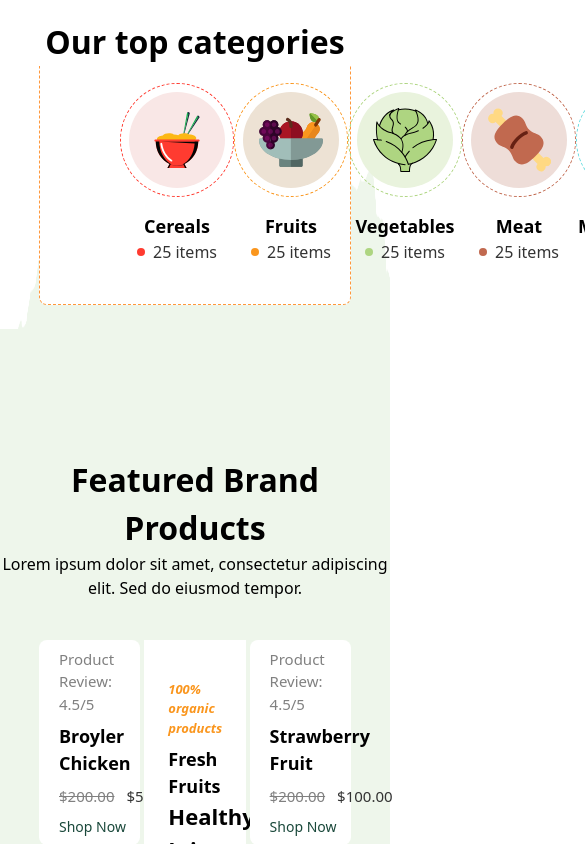
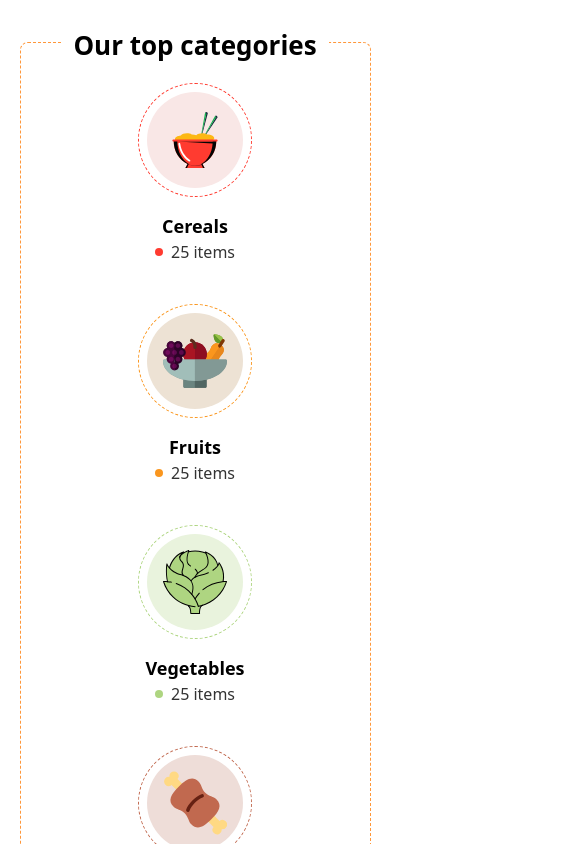
Before and after one commit to Frokesy/divwis, a React (Vite) app: page / in a window 390 px wide. Shown: the part 800-1644 px from the top of the page, 585 px wide, since content can reach past the window. Built offline with nearby package versions, Linux system fonts and the light colour scheme.

Commit message:
completed modifications for mobile screens

```diff
--- a/src/components/defaults/Footer.tsx
+++ b/src/components/defaults/Footer.tsx
@@ -12,26 +12,26 @@ const Footer = () => {
   const currentYear = new Date().getFullYear();
   return (
     <div className="bg-[#191d28] text-[#fff] py-[10vh]">
-      <div className="flex flex-col font-bold text-[24px] justify-center items-center">
+      <div className="lg:flex lg:flex-col font-bold text-[24px] text-center justify-center items-center">
         <span>
           Subscribe to Divwis Blog,{" "}
           <span className="text-[#fa961e]">New Arrivals</span>
         </span>
         <span>& Other Information</span>
       </div>
-      <div className="flex justify-center items-center mt-6">
+      <div className="flex justify-center items-center mt-6 lg:w-auto w-[90vw] mx-auto">
         <input
           type="text"
           placeholder="Enter Email Address"
-          className="p-3 min-w-[400px] text-[#333] outline-none border-none rounded-l-lg"
+          className="lg:p-3 py-2 px-4 lg:min-w-[400px] lg:w-auto w-[60%] text-[#333] lg:text-[16px] text-[14px] outline-none border-none rounded-l-lg"
         />
-        <button className="bg-[#19483a] px-10 py-3 font-semibold rounded-r-lg">
+        <button className="bg-[#19483a] lg:px-10 lg:py-3 py-2 px-4 lg:text-[16px] text-[14px] font-semibold rounded-r-lg">
           Subscribe Now
         </button>
       </div>
 
       <div className="border-b border-[#404040] my-10 w-[80vw] mx-auto"></div>
-      <div className="w-[80vw] mx-auto grid grid-cols-2">
+      <div className="lg:w-[80vw] w-[90vw] mx-auto grid lg:grid-cols-2">
         <div className="space-y-4">
           <h2 className="text-[34px] font-semibold">Divwis</h2>
           <p className="text-[14px]">
@@ -45,9 +45,9 @@ const Footer = () => {
           </div>
         </div>
 
-        <div className="flex">
-          <div className="space-y-3 w-[50%]">
-            <h2 className="text-[20px] font-bold">Quick Links</h2>
+        <div className="flex lg:flex-row flex-col space-y-10 lg:space-y-0">
+          <div className="space-y-3 lg:w-[50%]">
+            <h2 className="text-[20px] font-bold mt-10 lg:mt-0">Quick Links</h2>
             <ul className="space-y-3 text-[15px]">
               <li>
                 <span>About</span>
--- a/src/components/sections/Categories.tsx
+++ b/src/components/sections/Categories.tsx
@@ -41,12 +41,12 @@ const Categories = () => {
   return (
     <div className="pt-[15vh]">
       <div className="relative">
-        <div className="absolute w-[100%] flex items-center justify-center z-10 -top-6">
-          <h2 className="font-bold text-[32px] bg-[#fff] px-3">
+        <div className="absolute w-[100%] flex items-center justify-center z-10 lg:-top-6 -top-4">
+          <h2 className="font-bold lg:text-[32px] text-[26px] bg-[#fff] px-3">
             Our top categories
           </h2>
         </div>
-        <div className="w-[80vw] mx-auto flex justify-between py-10 px-20 relative border border-dashed z-0 bg-[#fff] border-[#ff973a] rounded-lg">
+        <div className="lg:w-[80vw] w-[90vw] mx-auto flex lg:flex-row flex-col lg:space-y-0 space-y-10 justify-between py-10 px-20 relative border border-dashed z-0 bg-[#fff] border-[#ff973a] rounded-lg">
           {categories.map((category) => (
             <div key={category.id} className="flex flex-col items-center">
               <div
@@ -71,7 +71,7 @@ const Categories = () => {
             </div>
           ))}
         </div>
-        <div className="pb-[10vh] absolute top-[10vh] -z-10">
+        <div className="pb-[10vh] absolute top-[10vh] -z-10 lg:block hidden">
           <img
             src="/assets/bg-shape.png"
             alt="bg-shape"
--- a/src/components/sections/FeaturedProducts.tsx
+++ b/src/components/sections/FeaturedProducts.tsx
@@ -67,34 +67,34 @@ const FeaturedProducts = () => {
 
   return (
     <div className=" mt-6 pt-[15vh] bg-[#eef6eb]">
-      <h2 className="font-bold text-[32px] text-center">
+      <h2 className="font-bold lg:text-[32px] text-[26px] text-center">
         Featured Brand Products
       </h2>
-      <p className="text-center">
+      <p className="text-center lg:text-[16px] text-[13px]">
         Lorem ipsum dolor sit amet, consectetur adipiscing elit. Sed do eiusmod
         tempor.
       </p>
 
-      <div className="grid grid-cols-3 gap-x-[1vw] w-[80vw] mx-auto mt-10">
+      <div className="grid lg:grid-cols-3 grid-cols-1 gap-x-[1vw] lg:gap-y-0 gap-y-4 lg:w-[80vw] w-[90vw] mx-auto mt-10">
         <div className="w-[100%] space-y-4">
           {products.map(
             (product) =>
               product.id > 4 && (
                 <div
                   key={product.id}
-                  className="flex space-x-3 rounded-lg p-2 bg-[#fff]"
+                  className="flex lg:flex-row flex-col lg:space-x-3 rounded-lg p-2 bg-[#fff]"
                 >
-                  <div className="bg-[#f1f1f1] w-[150px]">
+                  <div className="bg-[#f1f1f1] lg:w-[150px]">
                     <img
                       src={product.productImg}
                       alt="product"
-                      className="w-[100%] h-[115px] object-cover"
+                      className="lg:w-[100%] lg:h-[115px] w-[350px] h-[270px] object-cover"
                     />
                   </div>
                   <div className="flex flex-col w-[100%]">
                     <div className="flex items-center space-x-2">
-                      <div className="text-[#808080] text-[15px]">
-                        Product Review: {product.review}/5
+                      <div className="text-[#808080] lg:mt-0 lg:text-[15px] mt-2 text-[13px]">
+                        {product.review}/5 (4.2k reviews)
                       </div>
                     </div>
                     <h3 className="font-bold text-[18px] mt-2">
@@ -104,7 +104,7 @@ const FeaturedProducts = () => {
                       <span className="text-[#808080] line-through">
                         $200.00
                       </span>
-                      <span className="text-[#333]">{product.price}</span>
+                      <span className="text-[#ff3b30] font-semibold">{product.price}</span>
                     </div>
                     <p className="text-[14px] mt-2 text-[#19483a]">Shop Now</p>
                   </div>
@@ -113,7 +113,7 @@ const FeaturedProducts = () => {
           )}
         </div>
 
-        <div>
+        <div className="lg:block hidden">
           {products.map(
             (product) =>
               product.id === 0 && (
@@ -150,19 +150,19 @@ const FeaturedProducts = () => {
               product.id < 4 && (
                 <div
                   key={product.id}
-                  className="flex space-x-3 rounded-lg p-2 bg-[#fff]"
+                  className="flex lg:flex-row flex-col lg:space-x-3 rounded-lg p-2 bg-[#fff]"
                 >
-                  <div className="bg-[#f1f1f1] w-[150px]">
+                  <div className="bg-[#f1f1f1] lg:w-[150px]">
                     <img
                       src={product.productImg}
                       alt="product"
-                      className="w-[100%] h-[115px] object-cover"
+                      className="lg:w-[100%] lg:h-[115px] w-[350px] h-[270px] object-cover"
                     />
                   </div>
                   <div className="flex flex-col w-[100%]">
                     <div className="flex items-center space-x-2">
-                      <div className="text-[#808080] text-[15px]">
-                        Product Review: {product.review}/5
+                    <div className="text-[#808080] lg:mt-0 lg:text-[15px] mt-2 text-[13px]">
+                      {product.review}/5 (4.2k reviews)
                       </div>
                     </div>
                     <h3 className="font-bold text-[18px] mt-2">
@@ -172,7 +172,7 @@ const FeaturedProducts = () => {
                       <span className="text-[#808080] line-through">
                         $200.00
                       </span>
-                      <span className="text-[#333]">{product.price}</span>
+                      <span className="text-[#ff3b30] font-semibold">{product.price}</span>
                     </div>
                     <p className="text-[14px] mt-2 text-[#19483a]">Shop Now</p>
                   </div>
--- a/src/components/sections/Trending.tsx
+++ b/src/components/sections/Trending.tsx
@@ -8,18 +8,19 @@ const Trending = () => {
 
   return (
     <div className=" mt-6 pt-[5vh] pb-[10vh]">
-      <div className="flex justify-between items-center w-[80vw] mx-auto">
+      <div className="flex lg:flex-row flex-col justify-between items-center w-[80vw] mx-auto">
         <h2 className="text-[26px] font-semibold">Top Trending Products</h2>
 
-        <div className="flex space-x-6 font-semibold text-[#404040] text-[16px]">
+        <div className="lg:flex lg:space-x-6 grid grid-cols-3 place-items-center font-semibold text-[#404040] lg:text-[16px] text-[14px]">
           <span className="text-[#fa961e]">All Products</span>
           <span>Sea Food</span>
           <span>Vegetables</span>
+          <span className="lg:hidden"></span>
           <span>Beans & Peas</span>
         </div>
       </div>
 
-      <div className="grid grid-cols-4 w-[80vw] mx-auto gap-[2vw] mt-10">
+      <div className="grid lg:grid-cols-4 grid-cols-1 lg:w-[80vw] w-[90vw] mx-auto gap-[2vw] mt-10">
         {products.map((product) => (
             <div key={product.id} className="flex flex-col w-[100%] border border-[#ccc] items-center mt-10">
                 <div className="relative w-[100%]">
```
